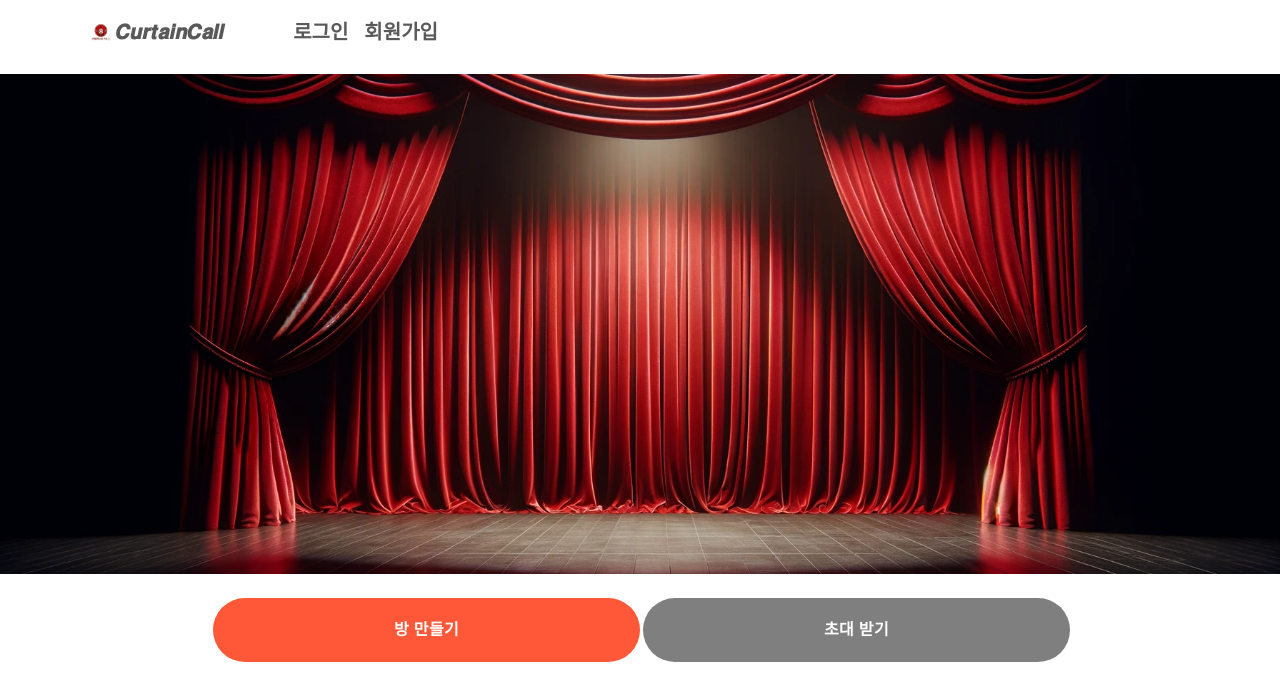
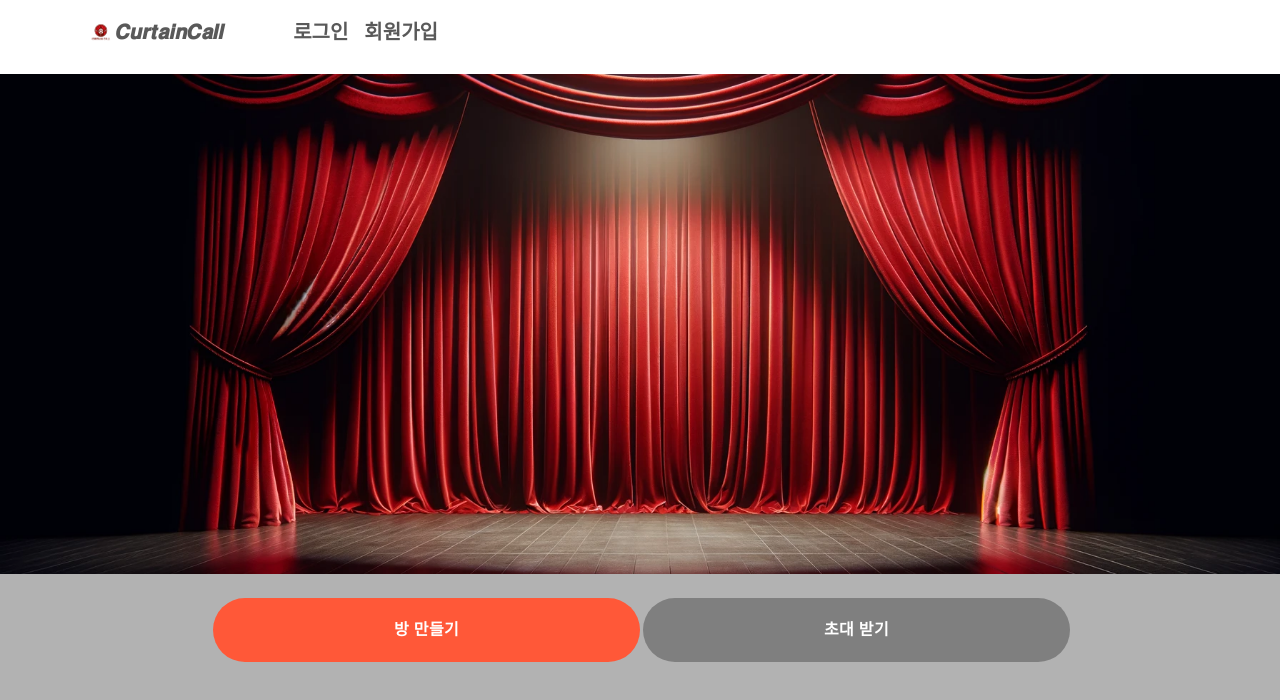
Before and after one commit to CSID-DGU/2024-1-OSS-team-1-curtaincall, a React (Create React App) app in the folder front/: page / in a window 1280 px wide. Shown: the top 700 px of the page. Built offline with nearby package versions, Linux system fonts and the light colour scheme.

Commit message:
feat : container 컴포넌트 생성

```diff
--- /dev/null
+++ b/front/src/components/CustomContainer.jsx
@@ -0,0 +1,16 @@
+import * as React from 'react';
+import CssBaseline from '@mui/material/CssBaseline';
+import Box from '@mui/material/Box';
+import Container from '@mui/material/Container';
+import { ThemeProvider } from '@mui/material/styles';
+import { ContainerTheme } from './.PublicTheme/ContainerTheme';
+
+export default function CustomContainer({children}) {
+    return (
+        <ThemeProvider theme={ContainerTheme}>
+            <Container style={{ width: '100vw', maxWidth: 'none', padding: 0 }}>
+                {children}
+            </Container>
+        </ThemeProvider>
+    );
+}
--- a/front/src/components/UploadPageComp/FileInputButton.jsx
+++ b/front/src/components/UploadPageComp/FileInputButton.jsx
@@ -1,7 +1,7 @@
 import React, { useState } from 'react';
 import { Box, Button, styled, ThemeProvider } from '@mui/material';
 import CloudUploadIcon from '@mui/icons-material/CloudUpload';
-import { ButtonTheme } from '../.PublicTheme/ButtonTheme'; // 경로를 실제로 맞추세요.
+import { ButtonTheme } from '../.PublicTheme/ButtonTheme';
 
 const VisuallyHiddenInput = styled('input')({
     clip: 'rect(0 0 0 0)',
--- a/front/src/pages/Start.jsx
+++ b/front/src/pages/Start.jsx
@@ -2,11 +2,12 @@ import React from 'react';
 import { useNavigate } from 'react-router-dom';
 import RoomMakerButton from "../components/StartPageComp/RoomMakerButton";
 import InvitationReceiveButton from "../components/StartPageComp/InvitationReceiveButton";
+import CustomContainer from "../components/CustomContainer";
 
 function Start(){
-    const navigate = useNavigate();
     return(
         <>
+        <CustomContainer>
 
               <div className="main-bg"></div>
               <br></br>
@@ -19,6 +20,7 @@ function Start(){
                   초대 받기
                 </InvitationReceiveButton>
               </div>
+        </CustomContainer>
         </>
     )
 }
```
Also changed, not shown: front/src/components/.PublicTheme/ContainerTheme.jsx (added). Lines whose indentation alone changed are shown as unchanged.
